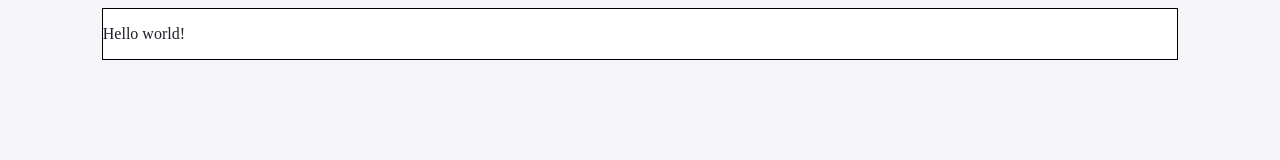
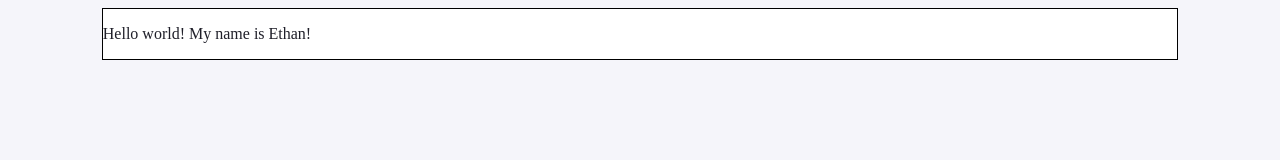
Before and after one commit to ejhetzler/ejhetzler-hw6, a plain HTML site: page index.html in a window 1280 px wide. Drawn offline with Linux system fonts and the light colour scheme.

Commit message:
Update index.html

```diff
--- a/index.html
+++ b/index.html
@@ -9,7 +9,7 @@
 
     <body>
         <div class="container">
-           <p>Hello world!</p>
+           <p>Hello world! My name is Ethan!</p>
         </div>
     </body>
 </html>
```
